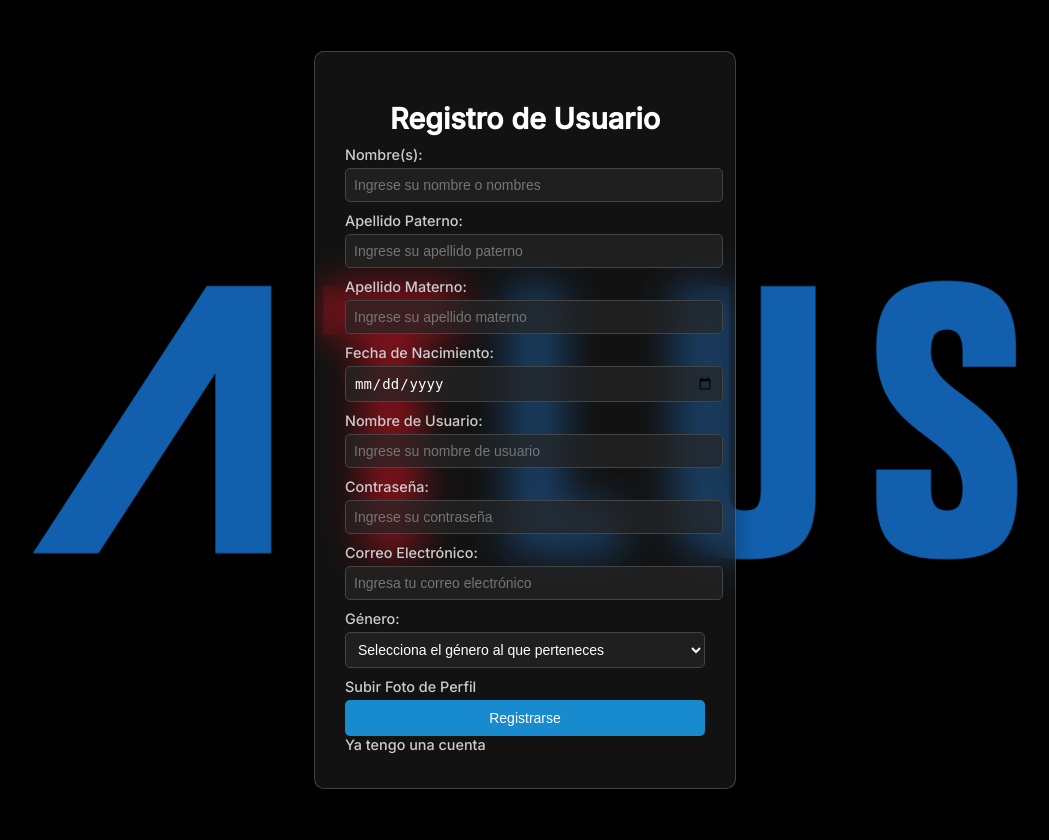
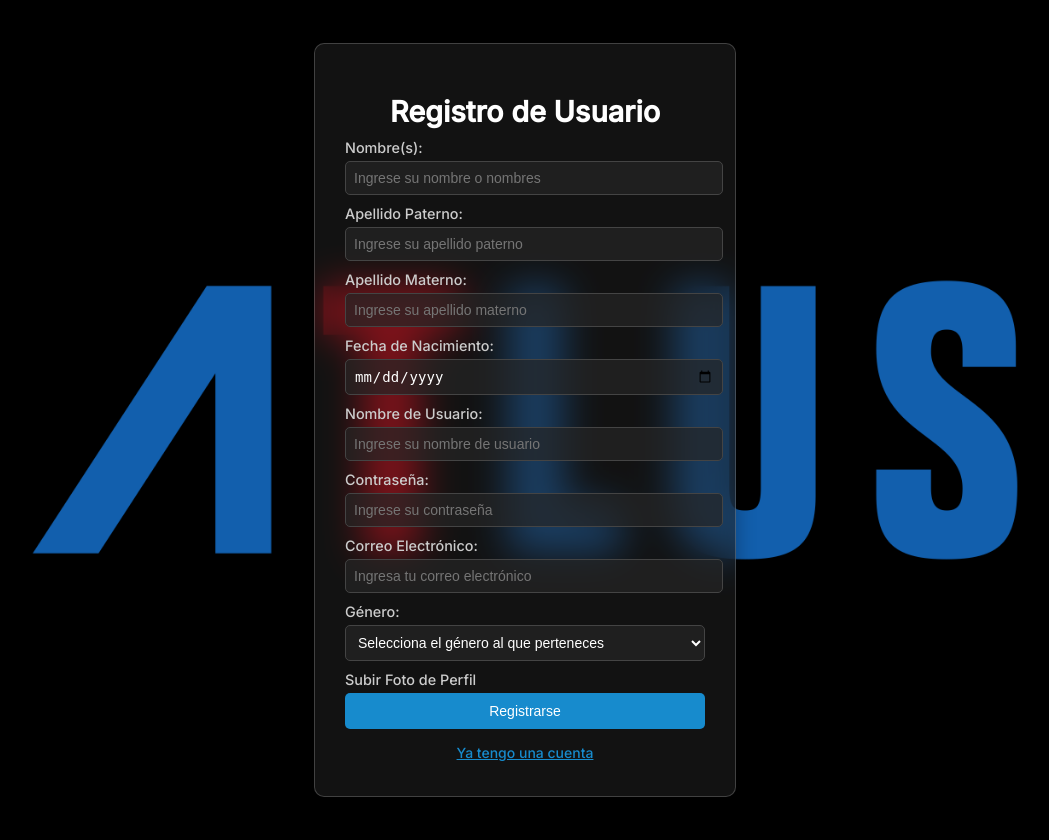
Before and after one commit to hellzey/BDM-RedSocial-Multimedia, a PHP site: page /login/registro.php in a window 1280 px wide. Shown: the whole page, without its empty margins (115-1164 px from the left). Run offline with PHP 8.4, Linux system fonts and the light colour scheme.

Commit message:
Update registro.css

```diff
--- a/sourceBDM/css/registro.css
+++ b/sourceBDM/css/registro.css
@@ -80,9 +80,19 @@
     background-color: #126797;
 }
 
-.radio-group label {
-    margin-right: 10px;
-    font-weight: normal;
-    color: #cccccc;
-    font-size: 0.9em;
+/* Separar los botones de "Registrarse" y "Ya tengo una cuenta" */
+.link-container {
+    margin-top: 15px;
+    text-align: center;
 }
+
+#iniciosesion-label {
+    color: #178bcd;
+    font-size: 14px;
+    cursor: pointer;
+    text-decoration: underline;
+}
+
+#iniciosesion-label:hover {
+    color: #126797;
+}
```
